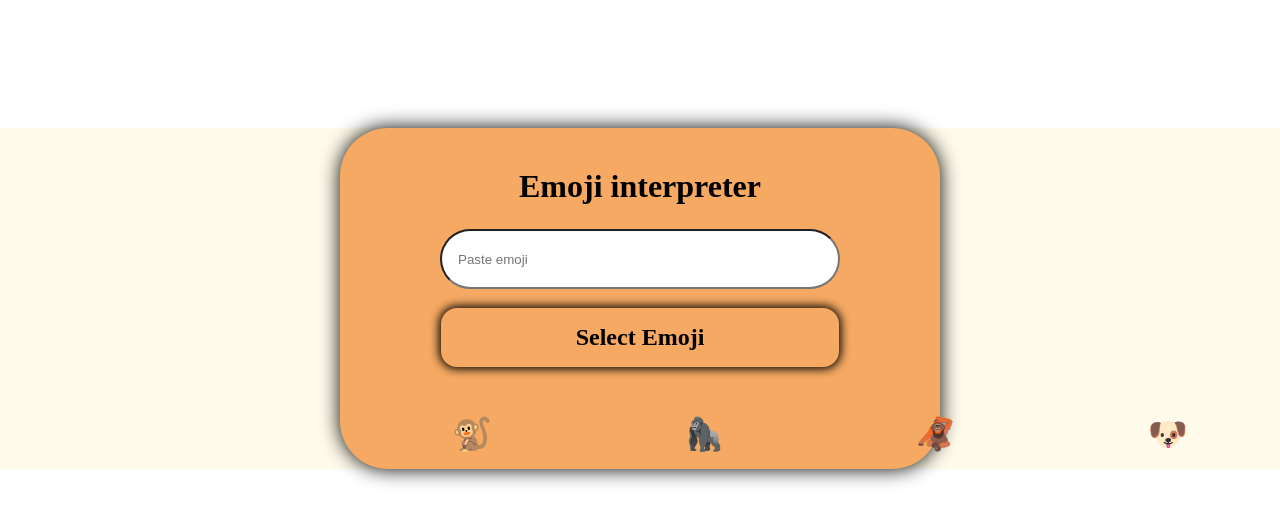
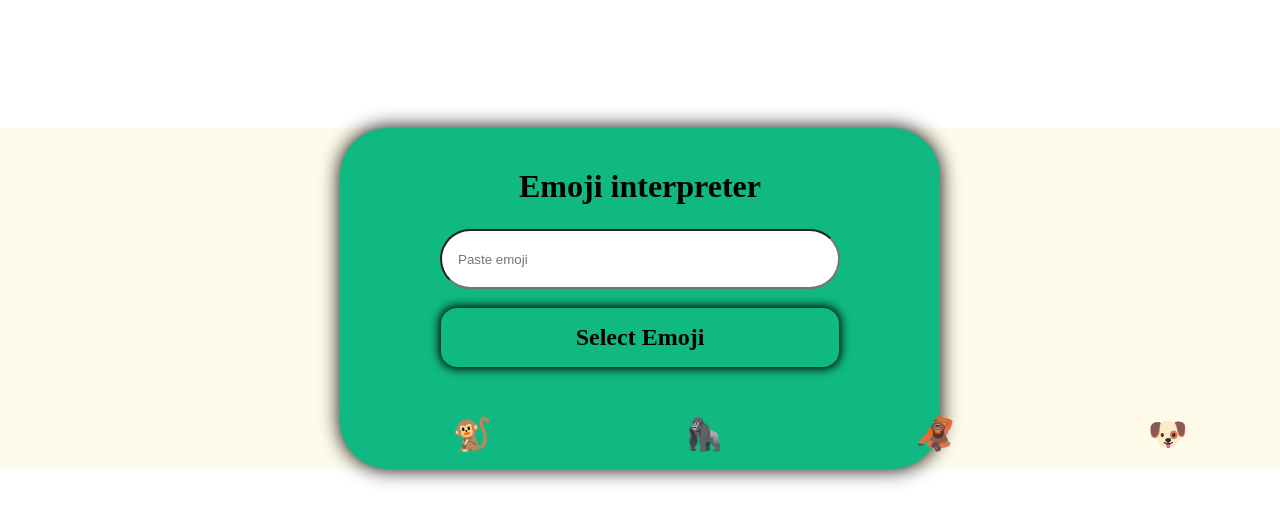
Before and after one commit to ajitpsakri/emoji-interpreter, a React (Create React App) app: page / in a window 1280 px wide. Shown: the top 524 px of the page. Built offline with nearby package versions, Linux system fonts and the light colour scheme.

Commit message:
style: background colour changes

```diff
--- a/src/styles.css
+++ b/src/styles.css
@@ -7,7 +7,7 @@
 @import url("https://fonts.googleapis.com/css2?family=Satisfy&display=swap");
 
 :root {
-  --primary-color: #f5a962;
+ --primary-color:#10B981;
   --secondary-color: #bb371a;
 }
 .App {
```
